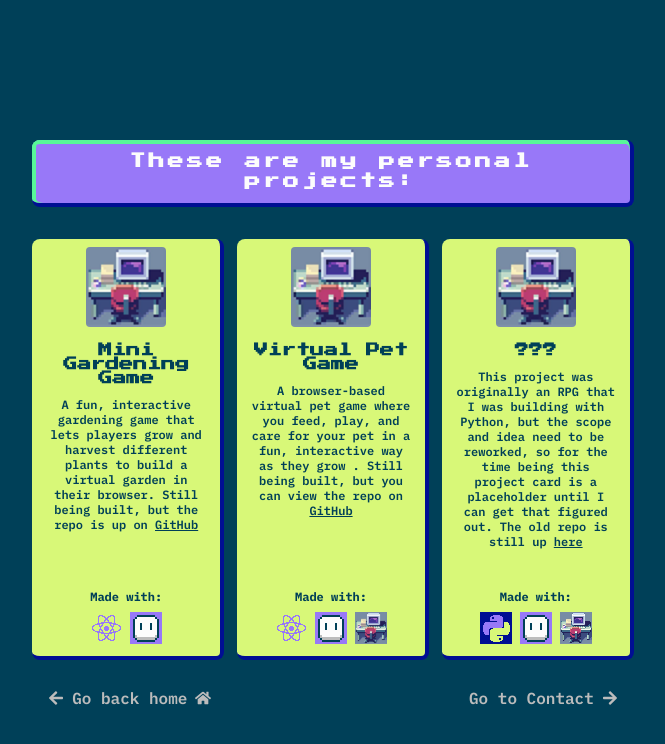
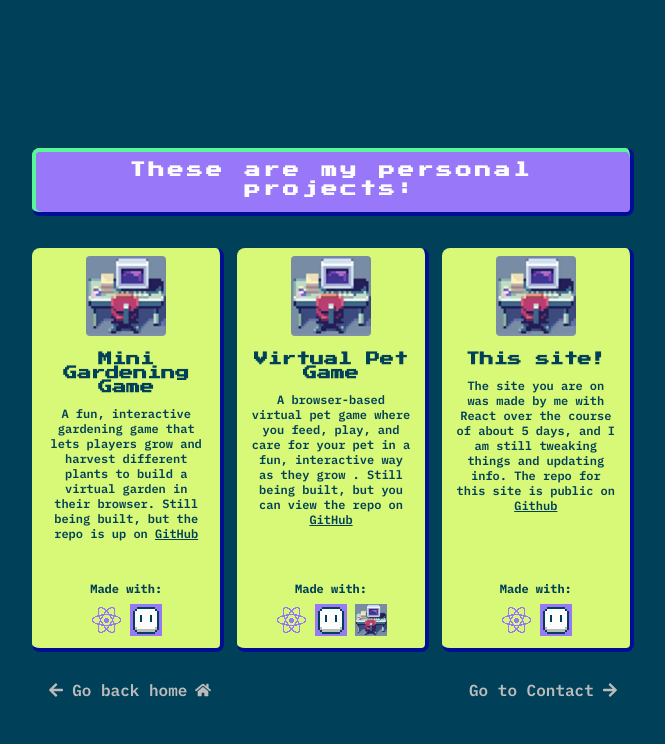
Before and after one commit to kathrynhoule/ryn-portfolio, a React (Vite) app: page /side-projects in a window 1280 px wide. Shown: the top 744 px of the page, without its empty margins (307-972 px from the left). Built offline with nearby package versions, Linux system fonts and the light colour scheme.

Commit message:
updates side project data

```diff
--- a/src/data/sideProjectCards.js
+++ b/src/data/sideProjectCards.js
@@ -27,14 +27,13 @@ const sideProjectCards = [
      {
           image: '/assets/temp-project.png',
           alt: 'Project 3',
-          title: '???',
-          description: 'This project was originally an RPG that I was building with Python, but the scope and idea need to be reworked, so for the time being this project card is a placeholder until I can get that figured out. The old repo is still up ',
-          link: 'https://github.com/kathrynhoule/beginner-rpg',
-          linkText: 'here',
+          title: 'This site!',
+          description: 'The site you are on was made by me with React over the course of about 5 days, and I am still tweaking things and updating info. The repo for this site is public on ',
+          link: 'https://github.com/kathrynhoule/ryn-portfolio',
+          linkText: 'Github',
           icons: [
-               { src: '/assets/home-icon-python.png', alt: 'Python'},
+               { src: '/assets/home-icon-react.png', alt: 'React'},
                { src: '/assets/home-icon-aseprite.png', alt: 'Aseprite'},
-               { src: '/assets/temp-projects-icon.png', alt: 'Tiled'},
           ],
      },
 ];
```
